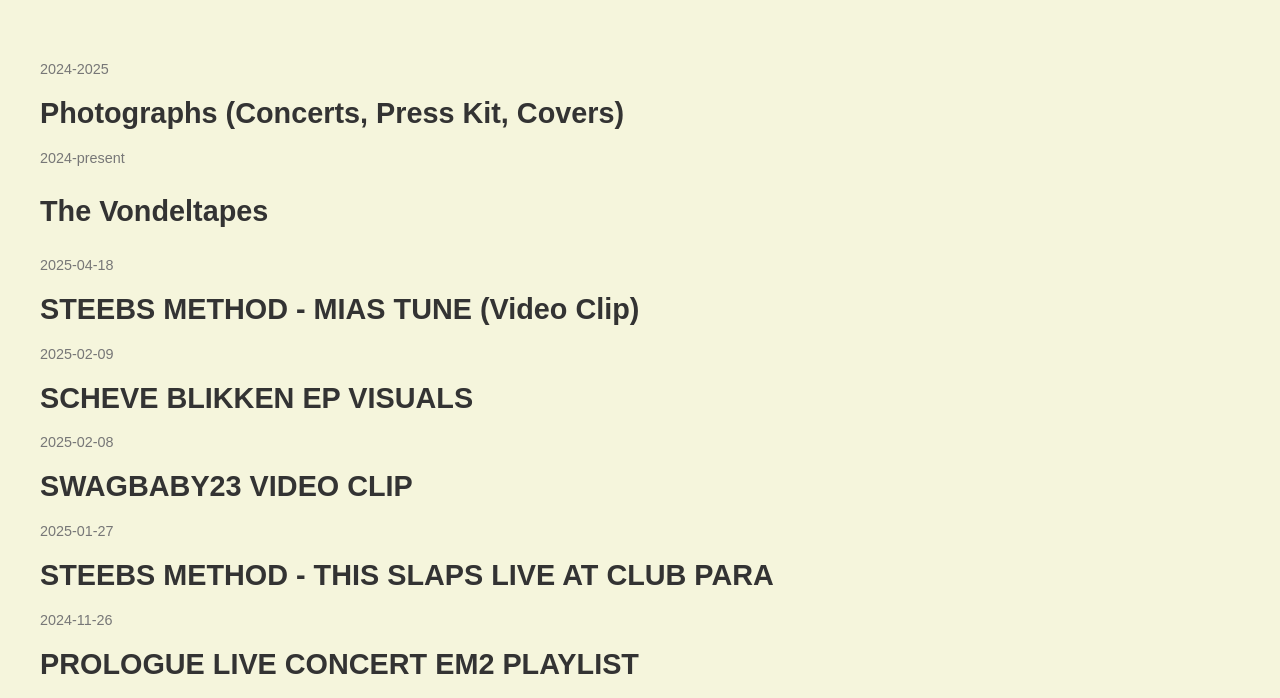
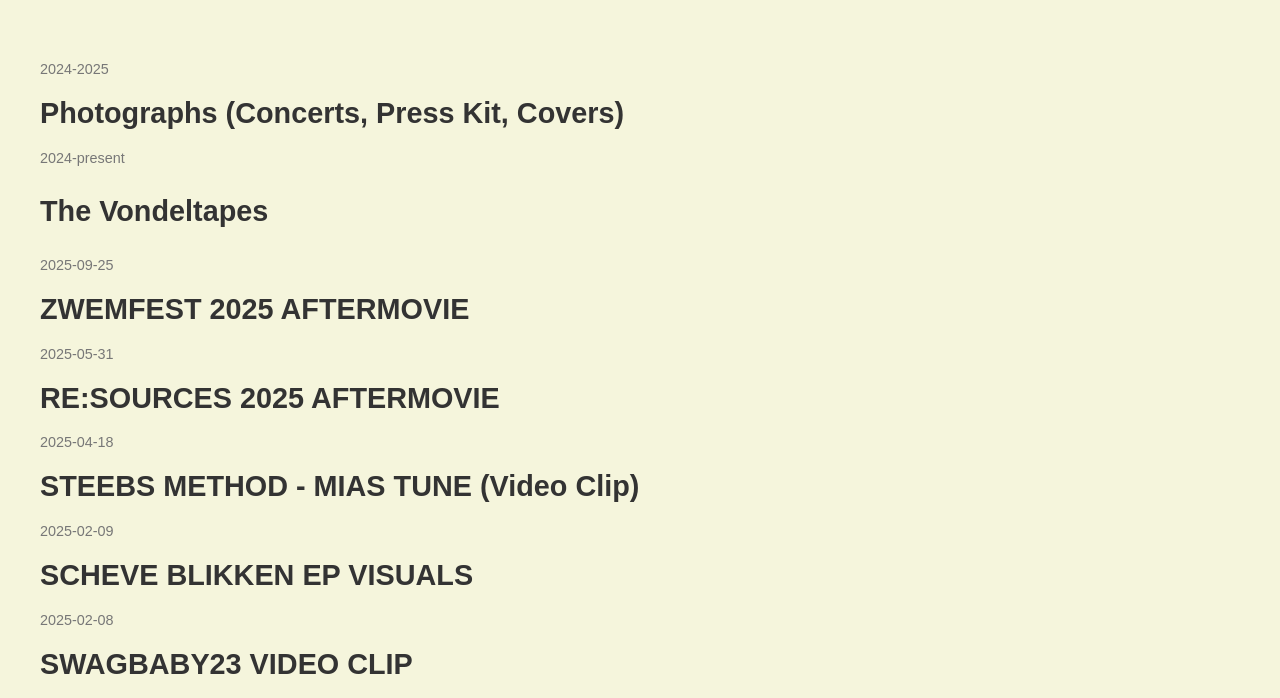
Before and after one commit to jawidrahimi/tempcatalogue2, a plain HTML site: page index.html in a window 1280 px wide. Shown: the part 101-799 px from the top of the page. Drawn offline with Linux system fonts and the light colour scheme.

Commit message:
Add project sections for ZWEMFEST and RE:SOURCES
Added new work.

```diff
--- a/index.html
+++ b/index.html
@@ -25,6 +25,24 @@
                 <h2 class="project-name">
                     <a href="https://www.youtube.com/@thevondeltapes/videos" target="_blank">
                     <p href="https://www.instagram.com/thevondeltapes?utm_source=ig_web_button_share_sheet&igsh=ZDNlZDc0MzIxNw==">The Vondeltapes</p>
+                    </a>
+                </h2>
+            </section>
+
+            <section class="project-section video-project">
+                <p class="project-date">2025-09-25</p>
+                <h2 class="project-name">
+                    <a href="https://youtu.be/-tLF58u77Yw" target="_blank">
+                    ZWEMFEST 2025 AFTERMOVIE
+                    </a>
+                </h2>
+            </section>
+
+            <section class="project-section video-project">
+                <p class="project-date">2025-05-31</p>
+                <h2 class="project-name">
+                    <a href="https://youtu.be/JdKioMtY-PY" target="_blank">
+                    RE:SOURCES 2025 AFTERMOVIE
                     </a>
                 </h2>
             </section>
```
